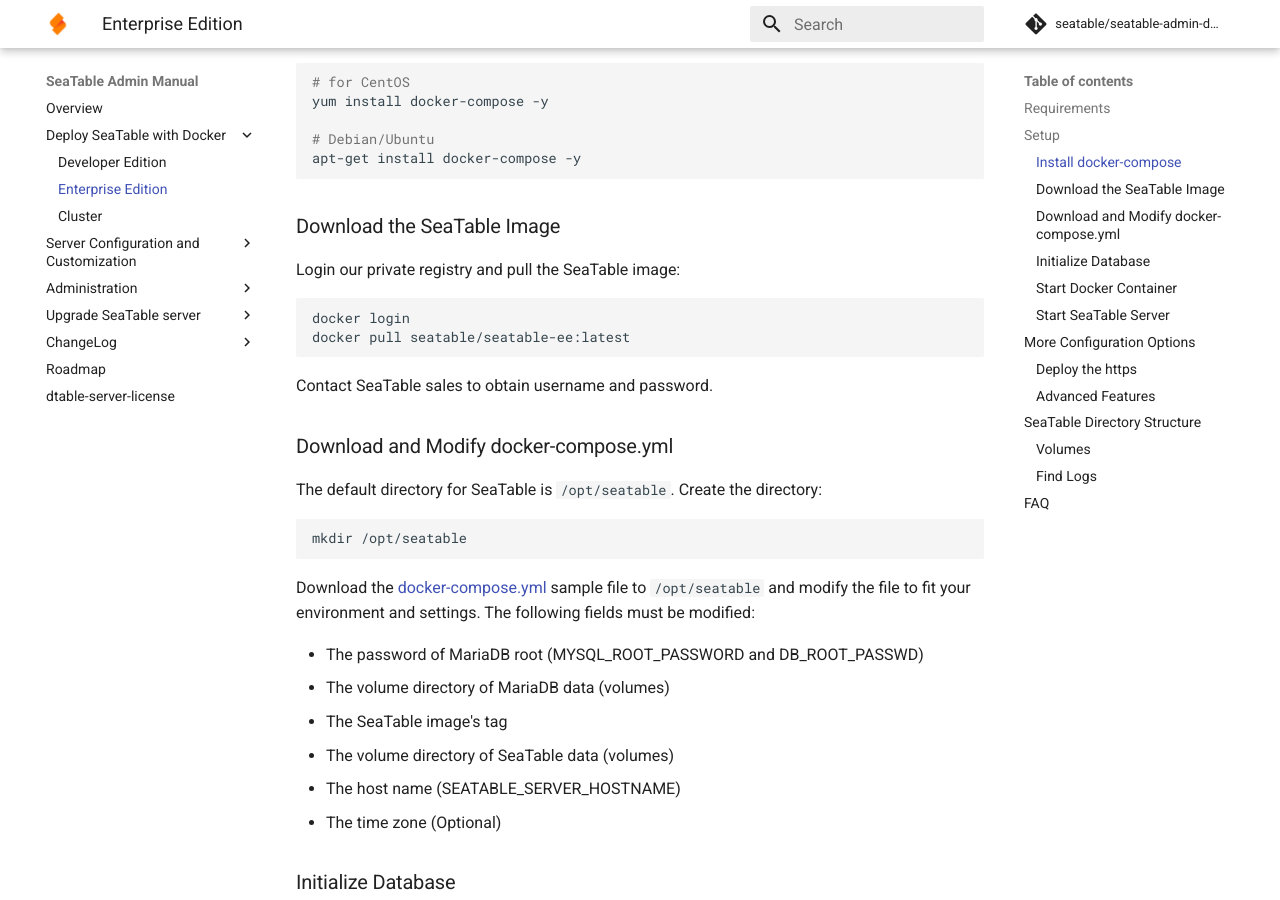
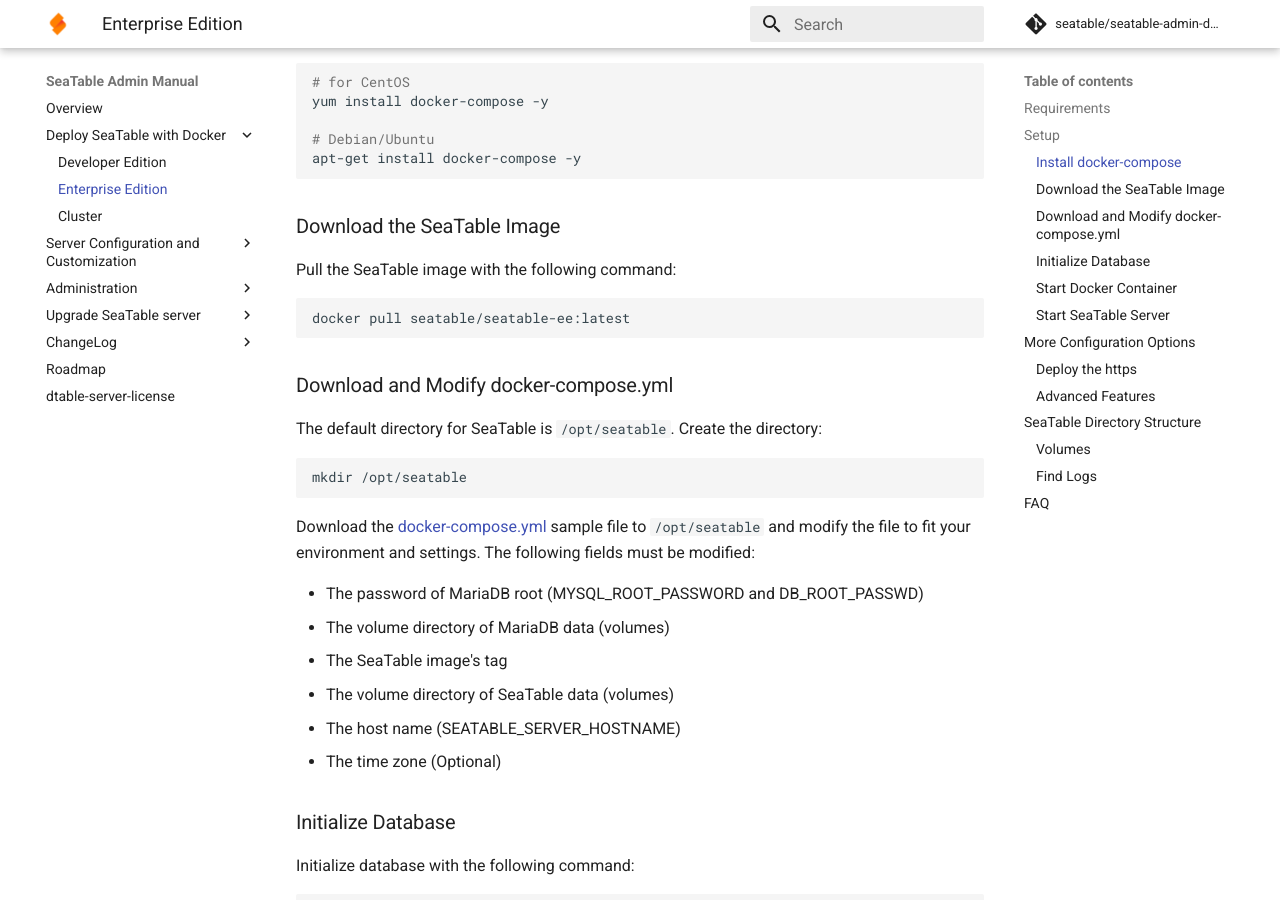
Before and after one commit to seatable/seatable-admin-docs, an MkDocs documentation site: the page built from manual/docker/Enterprise-Edition/Deploy SeaTable-EE with Docker.md, in a window 1280 px wide and 900 px high, scrolled down 465 px. Built offline with MkDocs 1.6.1 and Material for MkDocs 9.7.7, drawn with Linux system fonts in a browser that asks for light colours; comment, search, counter and statistics services are not loaded.

Commit message:
Update Deploy SeaTable-EE with Docker.md

````diff
--- a/manual/docker/Enterprise-Edition/Deploy SeaTable-EE with Docker.md
+++ b/manual/docker/Enterprise-Edition/Deploy SeaTable-EE with Docker.md
@@ -21,15 +21,11 @@
 
 ### Download the SeaTable Image
 
-Login our private registry and pull the SeaTable image:
+Pull the SeaTable image with the following command:
 
 ```sh
-docker login
 docker pull seatable/seatable-ee:latest
-
 ```
-
-Contact SeaTable sales to obtain username and password.
 
 ### Download and Modify docker-compose.yml
 
````
